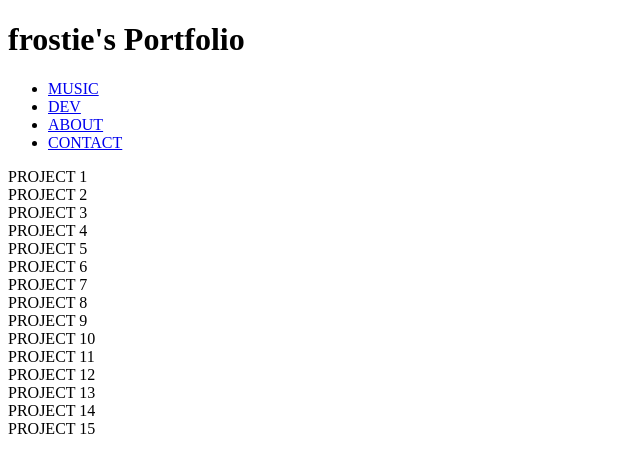
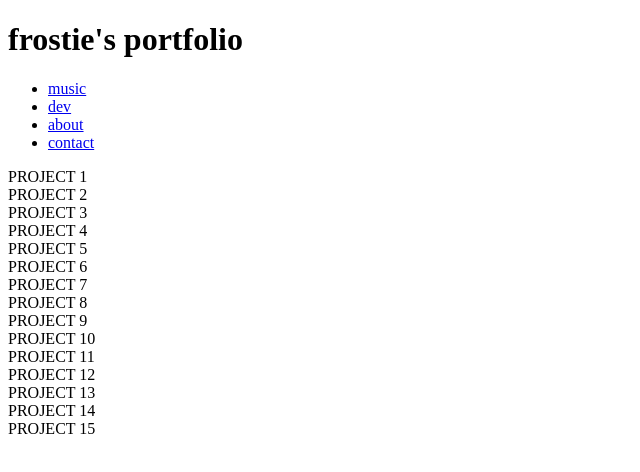
Before and after one commit to frostie/frostie-portfolio, a plain HTML site: page index.html in a window 1280 px wide. Shown: the whole page, without its empty margins (0-640 px from the left). Drawn offline with Linux system fonts and the light colour scheme.

Commit message:
Update index.html

```diff
--- a/index.html
+++ b/index.html
@@ -8,14 +8,14 @@
 
   <body id="main">
 
-    <h1 id="title">frostie's Portfolio</h1>
+    <h1 id="title">frostie's portfolio</h1>
 
     <nav>
       <ul>
-        <li><a href="#project1">MUSIC</a></li>
-        <li><a href="#project1">DEV</a></li>
-        <li><a href="#">ABOUT</a></li>
-        <li><a href="#">CONTACT</a></li>
+        <li><a href="#project1">music</a></li>
+        <li><a href="#project1">dev</a></li>
+        <li><a href="#">about</a></li>
+        <li><a href="#">contact</a></li>
       </ul>
     </nav>
 
```
